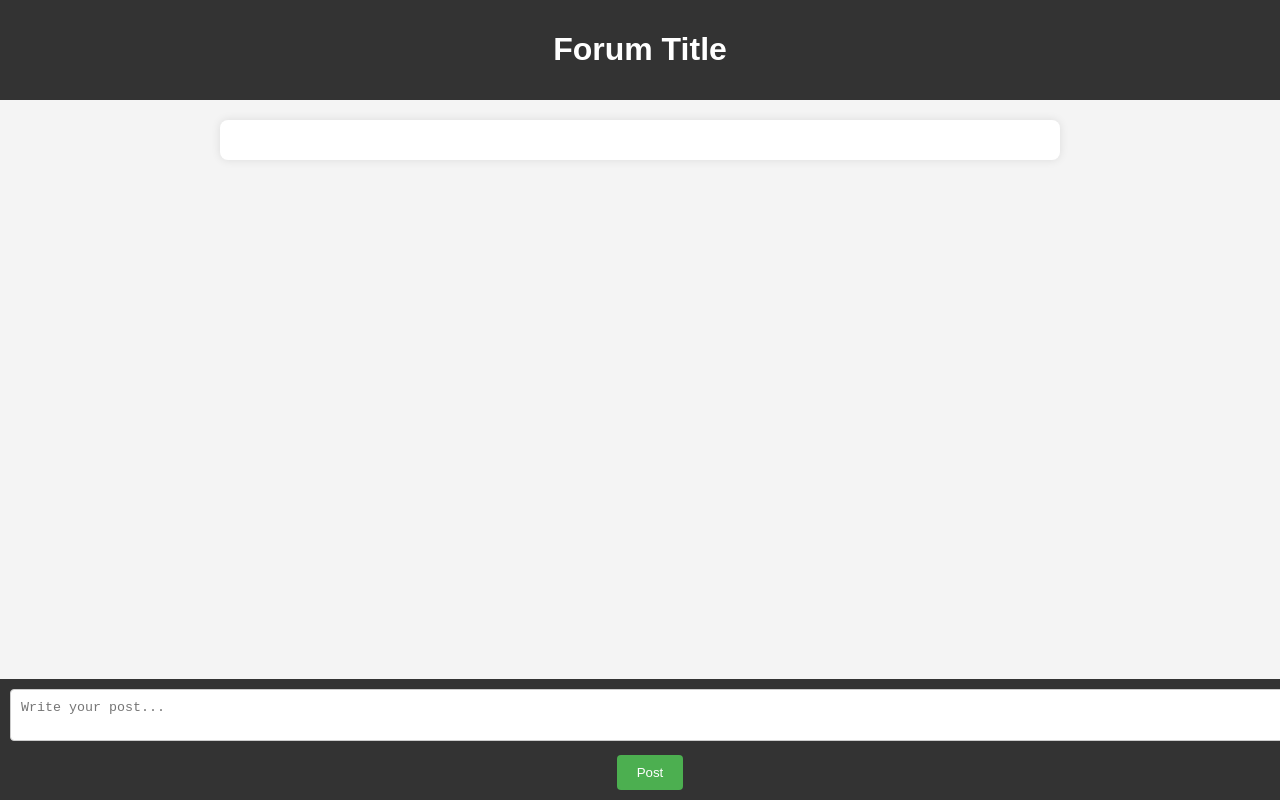
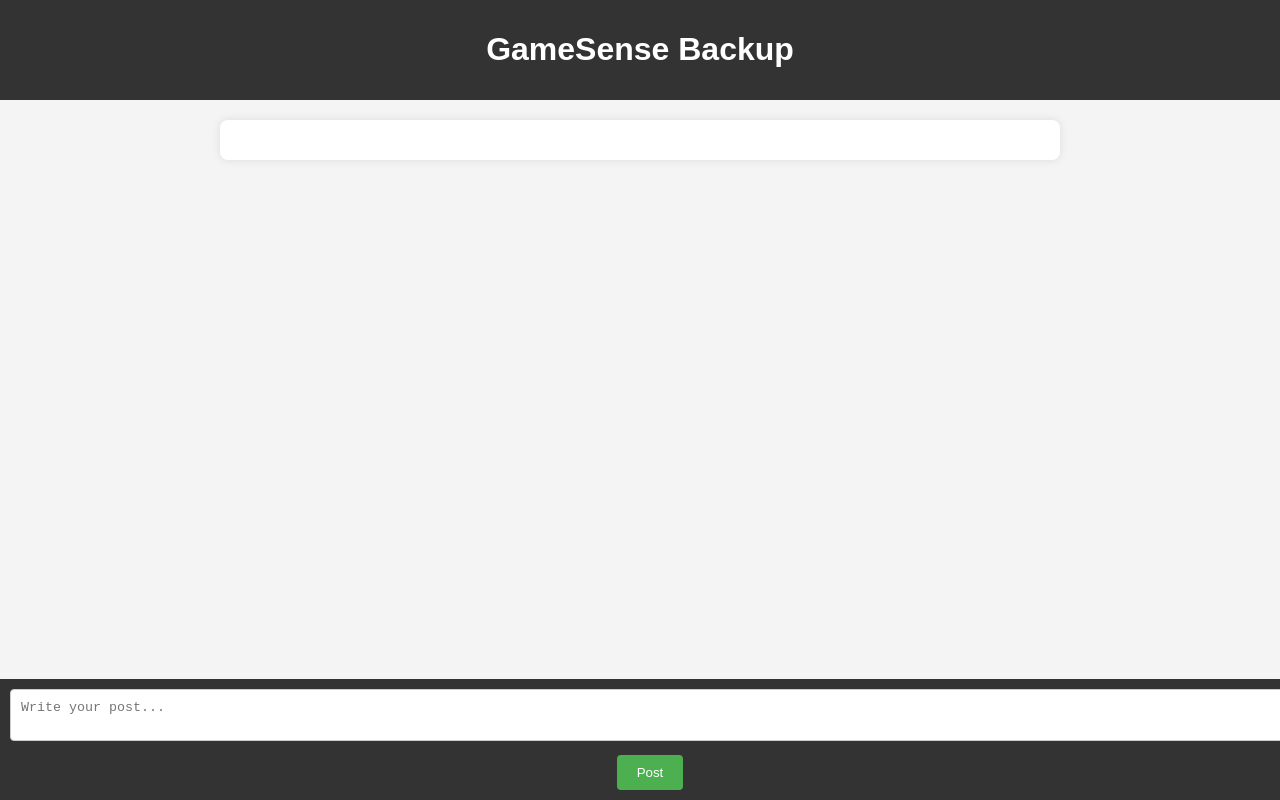
Before and after one commit to MrSvch0st/Watching123123.github.io, a plain HTML site: page index.html in a window 1280 px wide. Drawn offline with Linux system fonts and the light colour scheme.

Commit message:
Update index.html

```diff
--- a/index.html
+++ b/index.html
@@ -4,15 +4,15 @@
     <meta charset="UTF-8">
     <meta name="viewport" content="width=device-width, initial-scale=1.0">
     <link rel="stylesheet" href="styles.css">
-    <title>Simple Forum</title>
+    <title>GameSense</title>
 </head>
 <body>
     <header>
-        <h1>Forum Title</h1>
+        <h1>GameSense Backup</h1>
     </header>
 
     <section id="posts">
-        <!-- Forum posts will go here -->
+
     </section>
 
     <footer>
```
